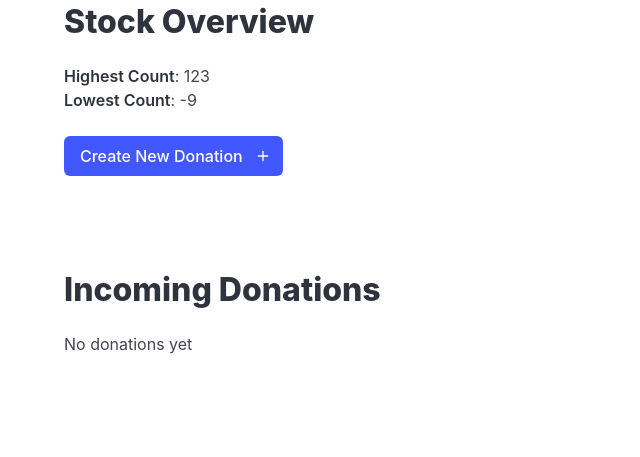
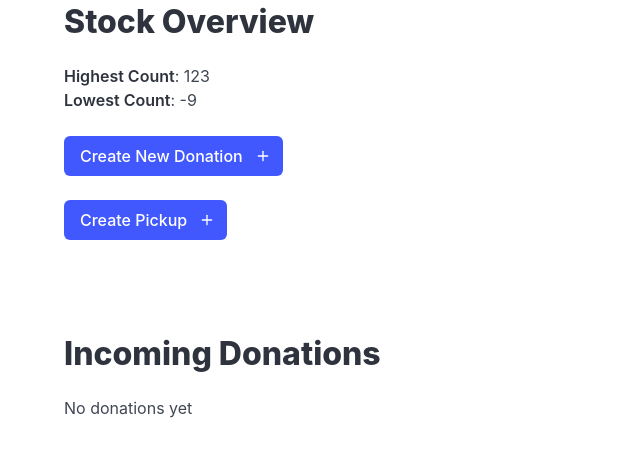
Before and after one commit to mahoee-labs/caristock, a Django app: page / in a window 1280 px wide. Shown: the part 201-658 px from the top of the page, without its empty margins (0-640 px from the left). Run offline with Django 5.2, Linux system fonts and the light colour scheme; data that the repository does not hold is empty.

Commit message:
Added New Pickup

```diff
--- a/caristock/urls.py
+++ b/caristock/urls.py
@@ -27,7 +27,11 @@ from people.views import (
     render_donor_edit,
     render_donor_show,
 )
-from transactions.views import render_donation_build, render_donation_create
+from transactions.views import (
+    render_donation_build,
+    render_donation_create,
+    render_pickup_create,
+)
 
 
 urlpatterns = [
@@ -50,5 +54,6 @@ urlpatterns = [
     path(
         "donation/<int:donation_id>/build", render_donation_build, name="donation-build"
     ),
+    path("pickup/create", render_pickup_create, name="pickup-create"),
     path("admin/", admin.site.urls),
 ]
--- a/templates/caristock/beneficiary-show.html
+++ b/templates/caristock/beneficiary-show.html
@@ -31,7 +31,7 @@
             {% if next %}
               <div class="level-item">
                 {% translate "Continue" as label %}
-                {% include "caristock/blocks/button.html" with link=next|qkey:"beneficiary"|qval:beneficiary.id label=label class="is-primary" icon="chevrons-right" %}
+                {% include "caristock/blocks/button.html" with link="/" class="is-primary" icon="chevrons-right" %}
               </div>
             {% endif %}
           </div>
--- a/templates/caristock/home.html
+++ b/templates/caristock/home.html
@@ -27,6 +27,12 @@
         {% translate "Create New Donation" as label %}
         {% include "caristock/blocks/button.html" with label=label link=donor_select_link|qkey:"n"|qval:donor_create_link icon="plus" class="is-link" %}
       </p>
+      <p class="level is-mobile">
+        {% url 'beneficiary-select' as beneficiary_select_link %}
+        {% url 'pickup-create' as beneficiary_create_link %}
+        {% translate "Create Pickup" as label %}
+        {% include "caristock/blocks/button.html" with label=label link=beneficiary_select_link|qkey:"n"|qval:beneficiary_create_link icon="plus" class="is-link" %}
+      </p>
     </div>
   </section>
   <section class="section">
```
Also changed, not shown: people/models.py (+9 -2 lines), transactions/views.py (+17 -2 lines).
